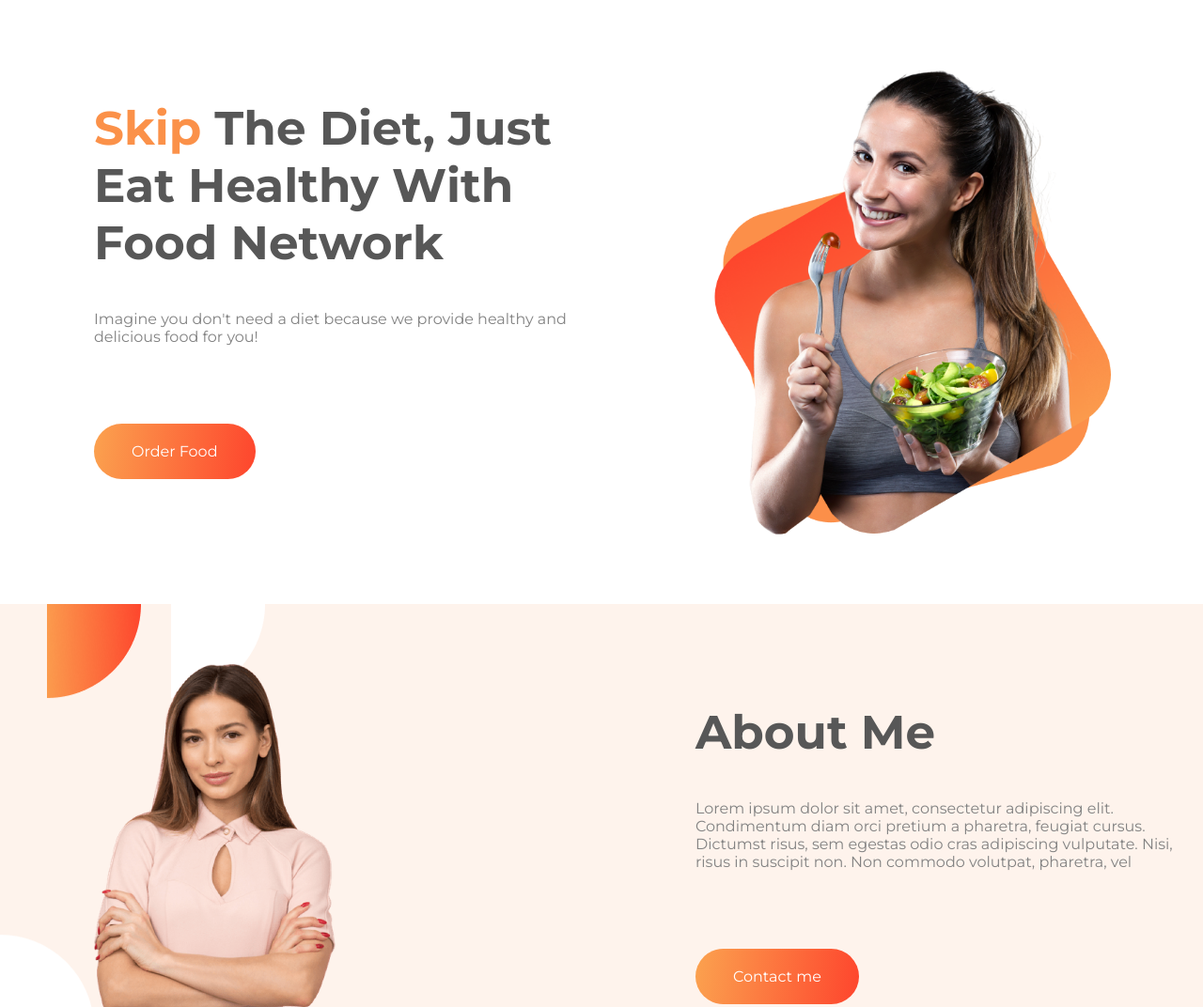
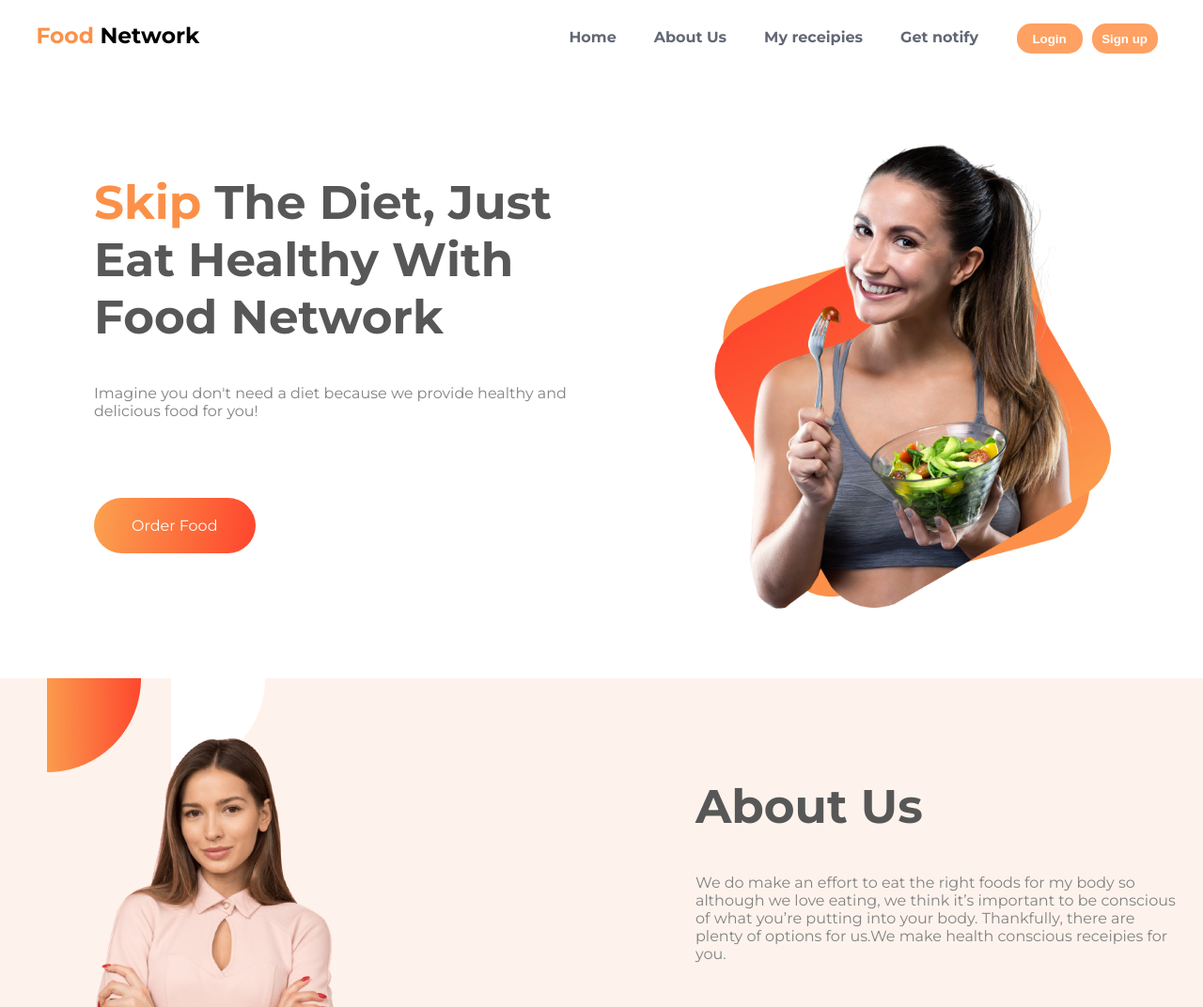
Before and after one commit to AnnomsDev/Food-network, a plain HTML site: page index.html in a window 1280 px wide. Shown: the top 1072 px of the page at 94% size. Drawn offline with Linux system fonts and the light colour scheme.

Commit message:
Header added

```diff
--- a/index.html
+++ b/index.html
@@ -13,6 +13,22 @@
 </head>
 
 <body>
+    <section id="header-nevbar">
+        <div id="logo">
+            <h3><span class="orange-color">Food</span> Network</h3>
+        </div>
+        <div id="nevbar">
+            <a href="#">Home</a>
+            <a href="#contact-me">About Us</a>
+            <a href="#my-recipies">My receipies</a>
+            <a href="#get-notify">Get notify</a>
+        </div>
+        <div id="login-signup">
+            <button>Login</button>
+            <button>Sign up</button>
+        </div>
+    </section>
+
     <section class="flexibal-containner">
         <div class="half-weidth">
             <h1><span class="orange-color">Skip</span> The Diet, Just Eat Healthy With Food Network</h1>
@@ -30,10 +46,10 @@
             <img src="images/female/Person Image.png" alt="female modle2">
         </div>
         <div class="half-weidth">
-            <h1>About Me</h1>
-            <p>Lorem ipsum dolor sit amet, consectetur adipiscing elit. Condimentum diam orci pretium a pharetra,
-                feugiat cursus. Dictumst risus, sem egestas odio cras adipiscing vulputate. Nisi, risus in suscipit non.
-                Non commodo volutpat, pharetra, vel</p>
+            <h1>About Us</h1>
+            <p>We do make an effort to eat the right foods for my body so although we love eating, we think it’s
+                important to be conscious of what you’re putting into your body. Thankfully, there are plenty of options
+                for us.We make health conscious receipies for you.</p>
             <a class="link-button" href="#">Contact me</a>
         </div>
     </section>
@@ -73,7 +89,8 @@
     <section class="flexibal-containner" id="get-notify">
         <div class="half-weidth">
             <h1>Get Notify</h1>
-            <p><b class="orange-color">Subscribe</b> to our mail service to get e-mail about our new receipies.<br> Have a good day.</p>
+            <p><b class="orange-color">Subscribe</b> to our mail service to get e-mail about our new receipies.<br> Have
+                a good day.</p>
         </div>
         <div class="half-weidth" id="subscribe-form">
             <form action="#">
--- a/style.css
+++ b/style.css
@@ -69,6 +69,46 @@ h2{
 .receipie-item img{
     width: 100%;
 }
+/*Header - extra mark section1 start */
+#header-nevbar{
+    display: flex;
+    padding: 0% 3%;
+}
+#logo{
+    width: 20%;
+    font-size: 20px;
+}
+#nevbar{
+    width: 65%;
+    display: flex;
+    justify-content: flex-end;
+
+}
+#nevbar a{
+    text-decoration: none;
+    color: #626775;
+    font-weight: 700;
+    padding: 30px 20px;
+}
+#login-signup{
+    width: 15%;
+    display: flex;
+    justify-content: flex-end;
+
+}
+#login-signup button{
+    margin-top: 25px;
+    margin-right: 10px;
+    height: 32px;
+    width: 70px;
+    border-radius: 15px;
+    border: 0px;
+    color: white;
+    font-weight: 700;
+    background-color: #ffa162;
+}
+/*Header - extra mark section1 end */
+
 /* extra mark section start */
 #subscribe-form{
     padding-top: 80px;
@@ -76,7 +116,6 @@ h2{
 #subscribe-form form input{
     height: 30px;
     width: 50%;
-
     border-radius: 10px;
     margin-bottom: 10px;
     border: 4px solid #fb9149;
```
